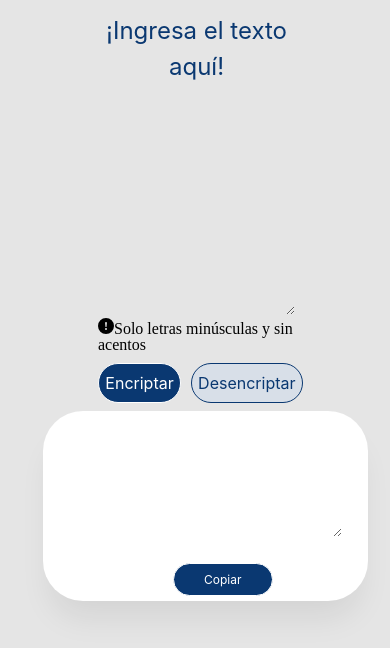
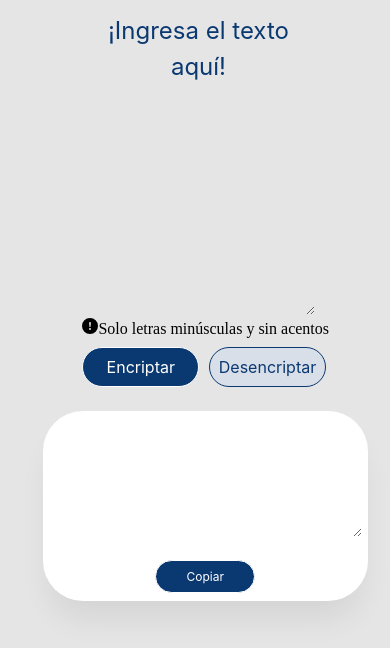
Before and after one commit to JosePascuas/ChallengeAlura-Encriptador, a plain HTML site: page index.html in a window 390 px wide. Both pictures are taken after a click on the button "Encriptar". Shown: the part 54-702 px from the top of the page. Drawn offline with Linux system fonts and the light colour scheme.

Commit message:
Ajustes al css

```diff
--- a/challenge encriptador/nuevoestilo.css
+++ b/challenge encriptador/nuevoestilo.css
@@ -125,6 +125,12 @@ main{
   height: 180px;
 }
 
+.resultado-texto {
+  display: flex;
+  flex-direction: column;
+  align-items: center;
+}
+
 .resultado-texto>textarea{
   position: absolute;
   left: 4%;
@@ -143,8 +149,8 @@ main{
 
 .btn_copiar{
   position: relative;
-  margin: 0 10px 0 10px;
-  width: 100px;
+  margin:0 auto;
+  max-width: 100px;
   height: 33px;
   border: 1px solid;
   border-radius: 20px;
@@ -188,7 +194,8 @@ footer{
     height: 5%;
   }
   main{
-    left: 20%;
+    width: 65%;
+    left: 16%;
   }
   ::placeholder{
     text-align: center;
@@ -208,15 +215,17 @@ footer{
   }
 
   .resultado-texto>textarea{
-    width: 82%;
+    width: 88%;
     height: 45%;
   }
 
   .btn_copiar{
-    position: absolute;
-    margin: 0px 0px 0px 0px;
-    top: 152px;
-    left: 40%;
+    width: 100px;
+    margin: 0;
+    position: relative;
+    top: 70px;
+    left: unset;
+    transform: unset;
   }
 
   footer{
```
